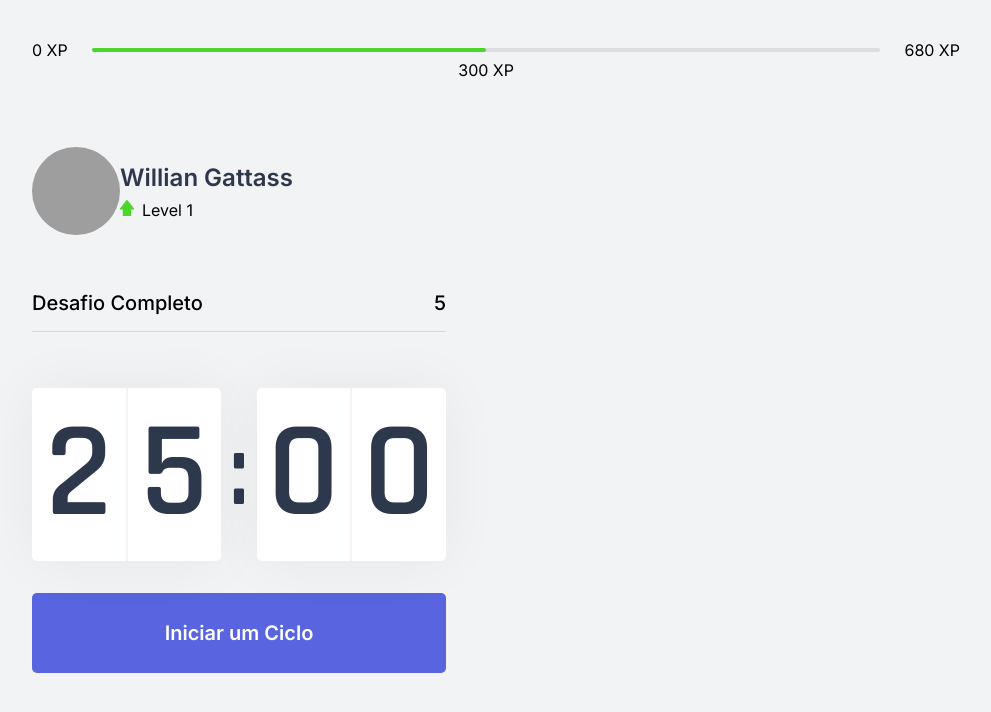
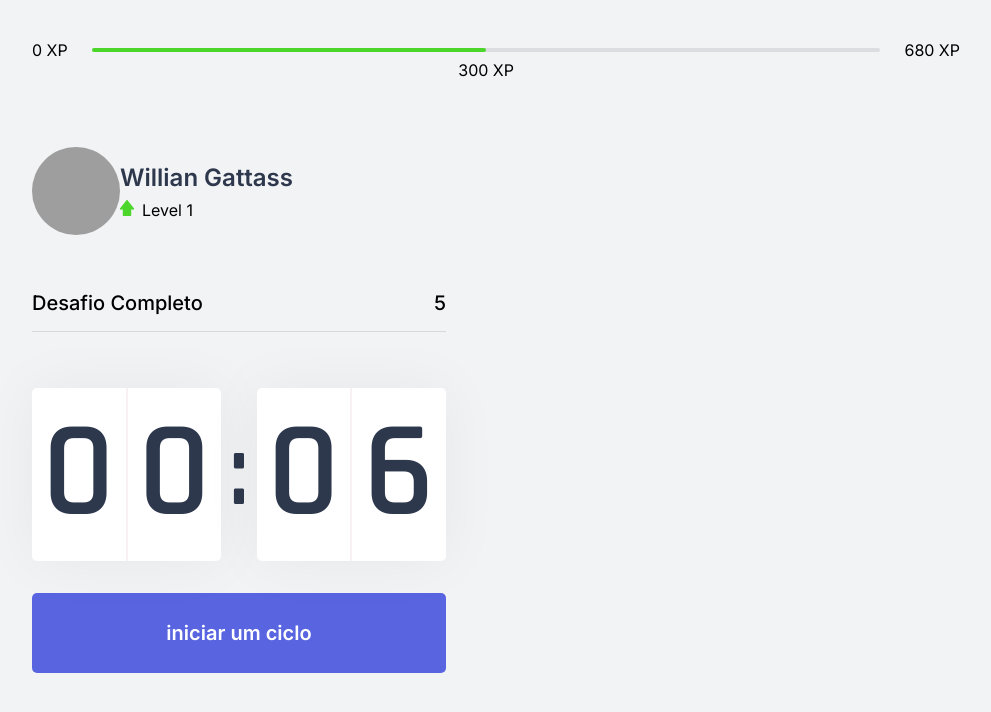
Before and after one commit to williangmg/moveit-next, a Next.js app: page / in a window 1280 px wide. Shown: the top 712 px of the page, without its empty margins (144-1135 px from the left). Built offline with nearby package versions, Linux system fonts and the light colour scheme; grey boxes are pictures that could not be loaded.

Commit message:
n lembro, começo da terceira aula

```diff
--- a/src/components/Countdown.tsx
+++ b/src/components/Countdown.tsx
@@ -1,9 +1,13 @@
 import { useEffect, useState } from 'react';
 import styles from '../styles/components/Countdown.module.css'
 
+let countdownTimeout: NodeJS.Timeout;
+
 export function Countdown() {
-    const [time, setTime] = useState(25*60);
-    const [active, setActive] = useState(false);
+    const [time, setTime] = useState(0.1 * 60);
+    const [isActive, setIsActive] = useState(false);
+    const [hasFinished, setHasFinished] = useState(false);
+
 
     const minutes = Math.floor(time / 60);
     const seconds = time % 60;
@@ -12,16 +16,26 @@
     const [secondLeft, secondRight] = String(seconds).padStart(2, '0').split('');
 
     function startCountdown() {
-        setActive(true);
+        setIsActive(true);
+    }
+
+    function resetCountdown() {
+        clearTimeout(countdownTimeout);
+        setIsActive(false);
+        setTime(0.1*60);
     }
 
     useEffect(() => {
-        if(active && time>0){
-           setTimeout(() =>{
+        if (isActive && time > 0) {
+            countdownTimeout = setTimeout(() => {
                 setTime(time - 1);
             }, 1000)
+        } else if(isActive && time === 0 ){
+            console.log('Finalizou o ciclo');
+            setHasFinished(true);
+            setIsActive(false);
         }
-    }, [active, time])
+    }, [isActive, time])
 
     return (
         <div>
@@ -37,11 +51,28 @@
                     <span>{secondRight}</span>
                 </div>
             </div>
+
+            { hasFinished && (
+                <p>Terminou...</p>
+            )}
+
+            {isActive ? (
+
+                <button type='button'
+                    className={`${styles.countdownButton} ${styles.countdownButtonActive}`}
+                    onClick={resetCountdown}
+                >
+                    Abandonar Ciclo
+                </button>
+            ) : (
                 <button type='button'
                     className={styles.countdownButton}
-        onClick={startCountdown}>
-            Iniciar um Ciclo
+                    onClick={startCountdown}
+                >
+                    iniciar um ciclo
                 </button>
+            )}
+
         </div>
     );
 }
--- a/src/styles/components/Countdown.module.css
+++ b/src/styles/components/Countdown.module.css
@@ -63,3 +63,13 @@
 .countdownButton:hover{
   background: var(--blue-dark);
 }
+
+.countdownButtonActive {
+  background: var(--white);
+  color: var(--title);
+}
+
+.countdownButtonActive:hover{
+  background: var(--red);
+  color: var(--white);
+}
```
Lines whose indentation alone changed are shown as unchanged.
